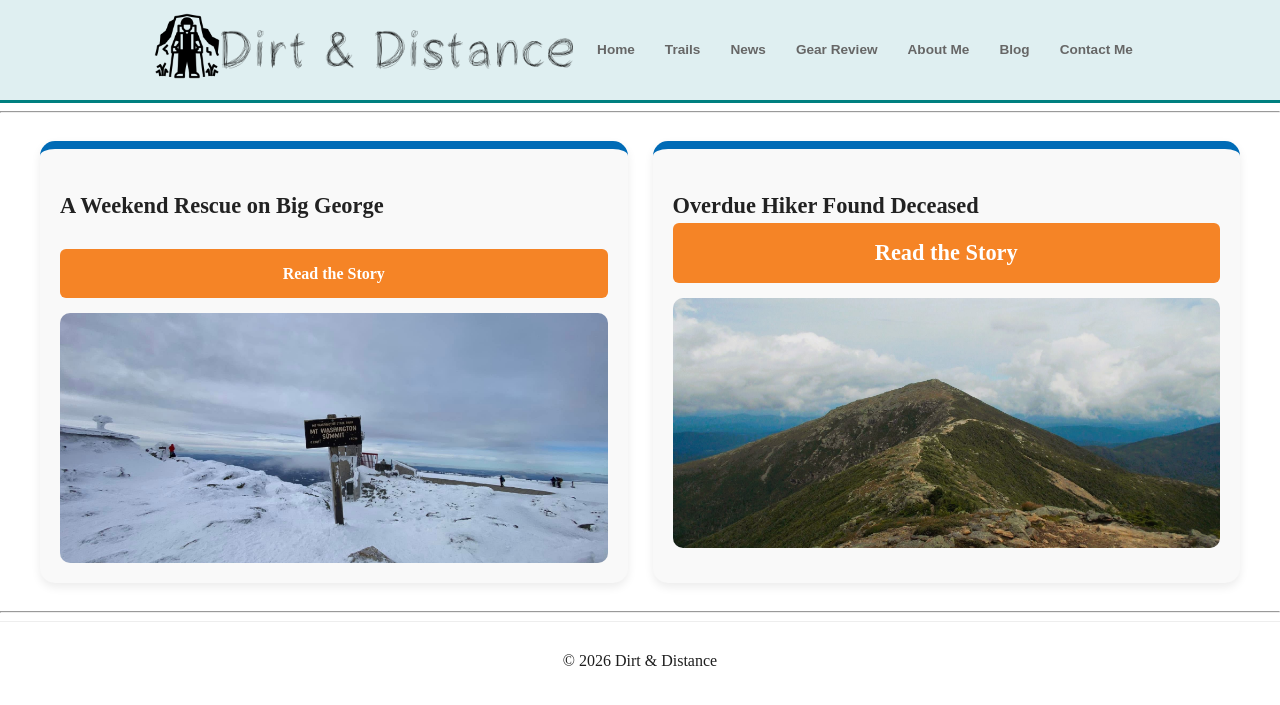
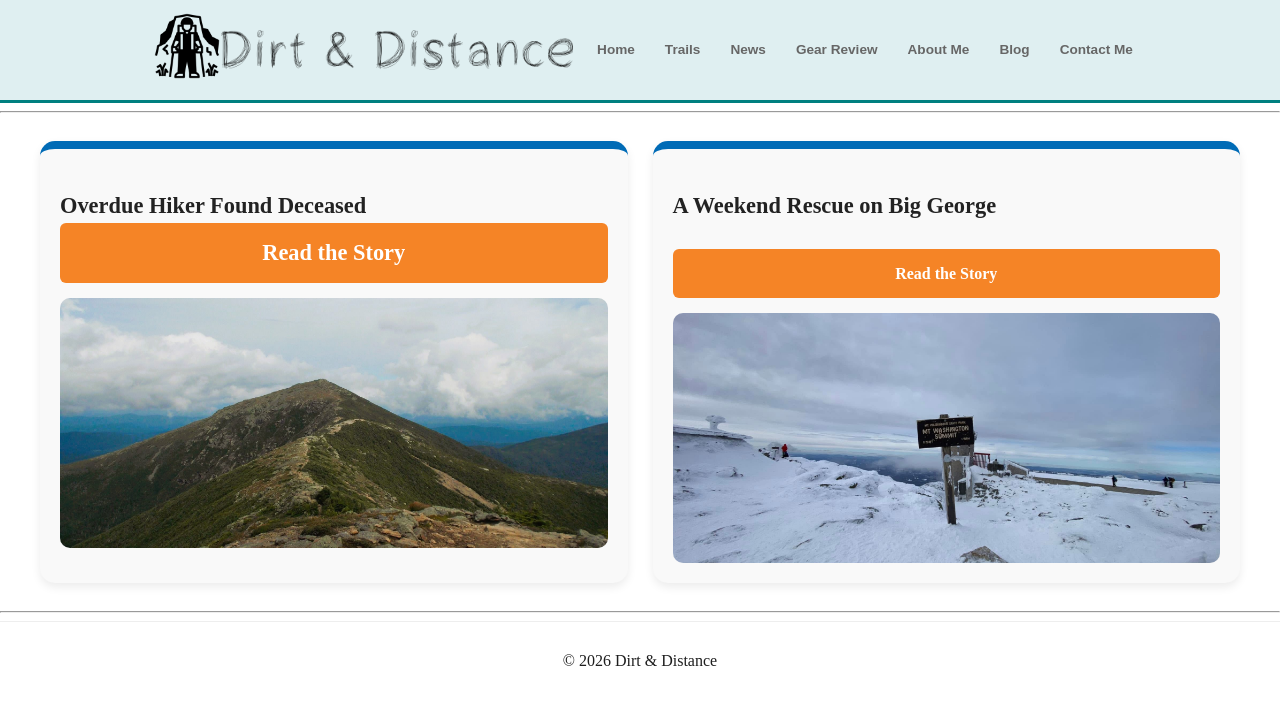
Before and after one commit to jonielrocio/jonielrocio.github.io, a Jekyll site: the page built from news.html, in a window 1280 px wide. Shown: the top 705 px of the page. Built offline with Jekyll 4.4.1, drawn with Linux system fonts in a browser that asks for light colours.

Commit message:
Update news.html

```diff
--- a/news.html
+++ b/news.html
@@ -15,6 +15,16 @@ title: Blog
 <body class="taliba">
 
   <main class="news-container">
+    <div class="KW">
+      <h2>Overdue Hiker Found Deceased</h>
+
+      <a href="/2026/04/23/overdue-hiker-found-deceased.html" class="btn-read">
+        Read the Story
+      </a>
+
+      <img src="/assets/lin.jpg" id="lin" alt="Lincoln">
+    </div>
+
     <div class="rescue-feature">
       <h2>A Weekend Rescue on Big George</h2>
 
@@ -24,18 +34,7 @@ title: Blog
 
       <img src="/assets/bg2.jpeg" id="bal" alt="Rescue on Big George">
     </div>
-
-    <div class="KW">
-      <h2>Overdue Hiker Found Deceased</h>
-
-      <a href="/2026/04/23/overdue-hiker-found-deceased.html" class="btn-read">
-        Read the Story
-      </a>
-
-      <img src="/assets/lin.jpg" id="lin" alt="Lincoln">
-
-  </div>
-</main>
+  </main>
 
   <script>
     let slideIndex = 1;
```
